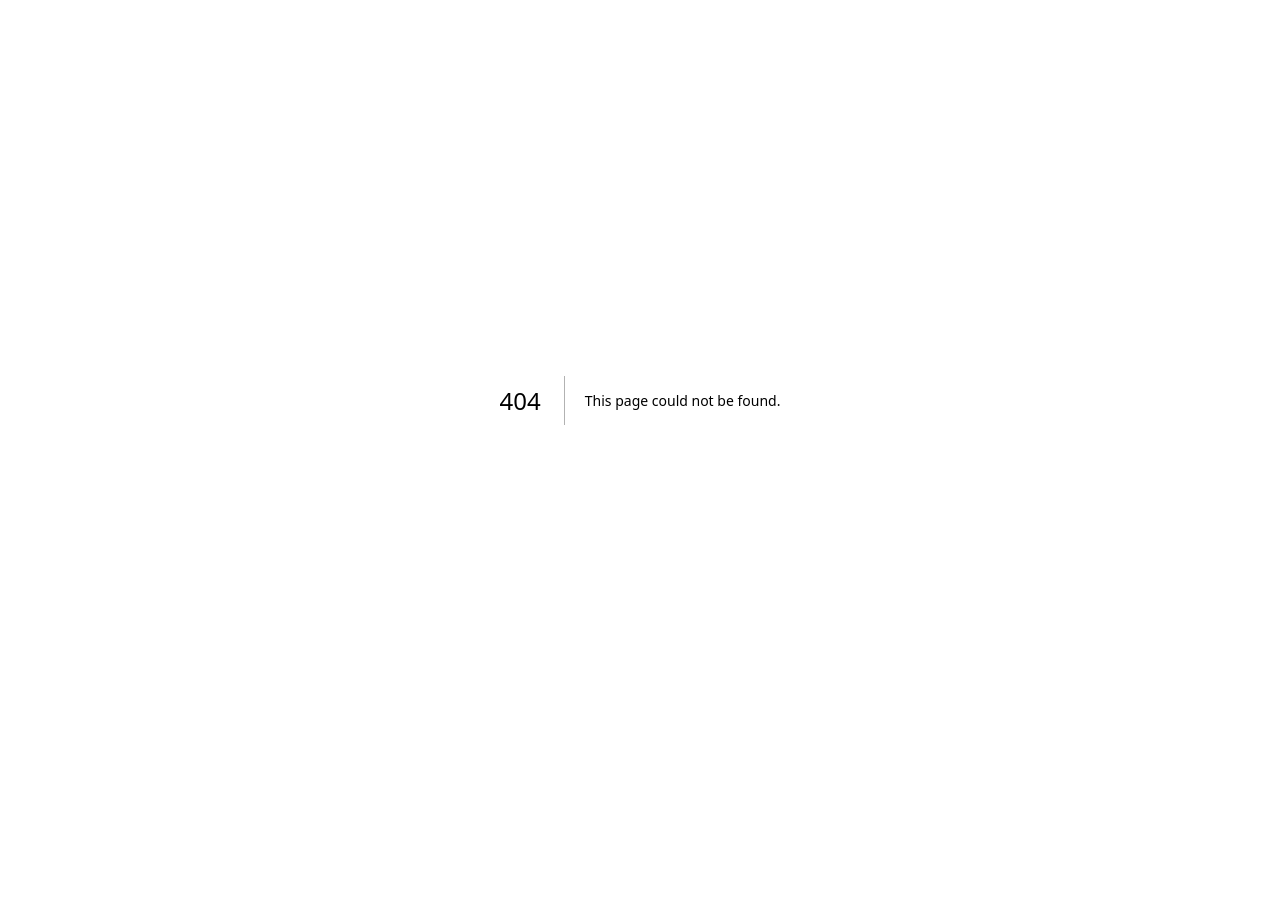
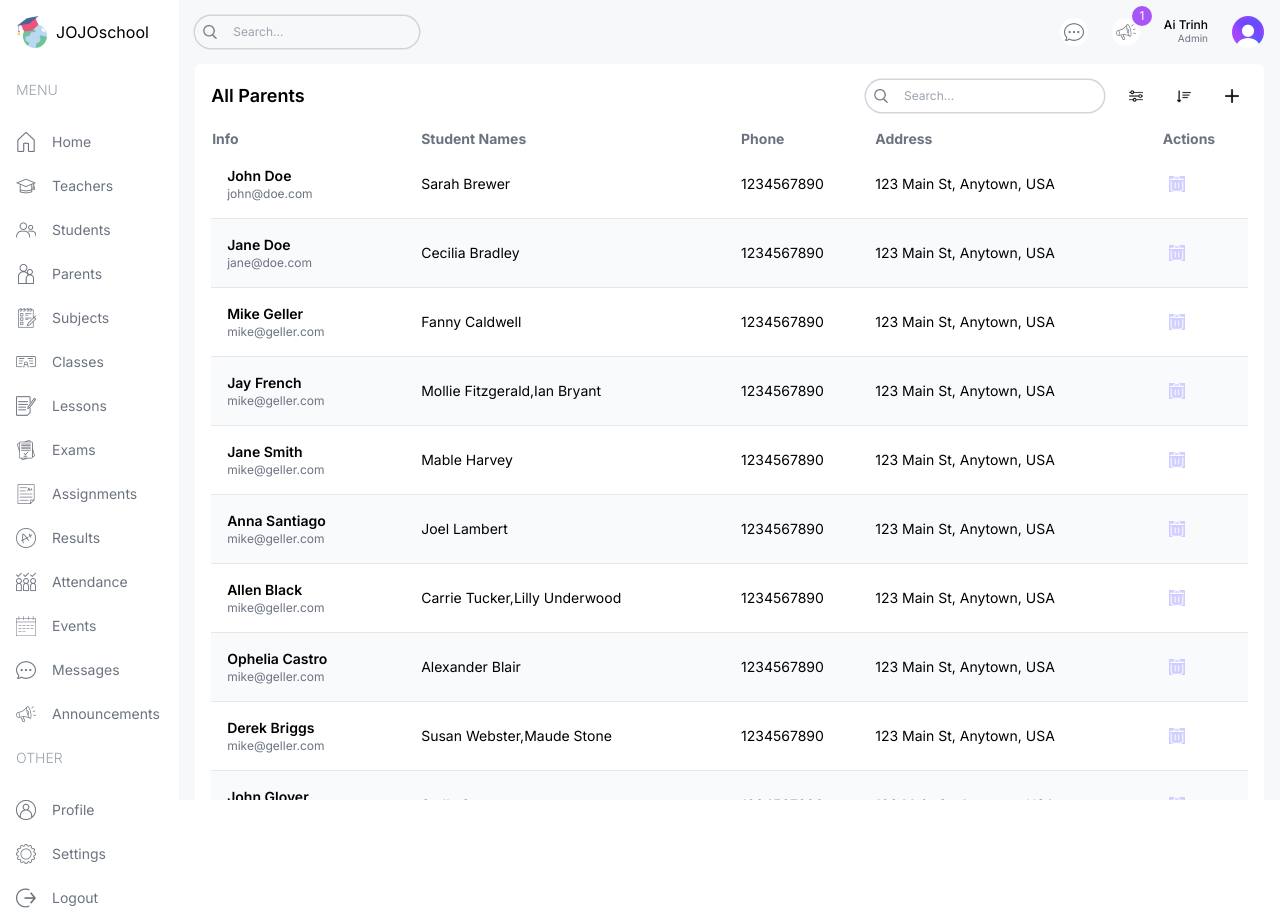
Before and after one commit to AiTrinh303/SCHOOL-Management, a Next.js app: page /list/parents in a window 1280 px wide. Before the commit this address had no page. Before the commit the page ends 800 px from the top, so only its background shows below. Built offline with nearby package versions, Linux system fonts and the light colour scheme.

Commit message:
add parents list page

```diff
--- a/src/app/(dashboard)/list/students/page.tsx
+++ b/src/app/(dashboard)/list/parents/page.tsx
@@ -1,19 +1,15 @@
 import Pagination from "@/components/Pagination";
 import Table from "@/components/Table";
 import TableSearch from "@/components/TableSearch";
-import { role, studentsData } from "@/lib/data";
+import { parentsData, role } from "@/lib/data";
 import Image from "next/image";
-import Link from "next/link";
 
-type Student = {
+type Parent = {
   id: number;
-  studentId: string;
   name: string;
   email?: string;
-  photo: string;
-  phone?: string;
-  grade: number;
-  class: string;
+  students: string[];
+  phone: string;
   address: string;
 };
 
@@ -23,13 +19,8 @@
     accessor: "info",
   },
   {
-    header: "Student ID",
-    accessor: "studentId",
-    className: "hidden md:table-cell",
-  },
-  {
-    header: "Grade",
-    accessor: "grade",
+    header: "Student Names",
+    accessor: "students",
     className: "hidden md:table-cell",
   },
   {
@@ -48,41 +39,28 @@
   },
 ];
 
-const StudentListPage = () => {
-  const renderRow = (item: Student) => (
+const ParentListPage = () => {
+  const renderRow = (item: Parent) => (
     <tr
       key={item.id}
-      className="border-b border-gray-200 even:bg-slate-50 text-sm hover:bg-lamaPurpleLight"
+      className="border-b border-gray-200 even:bg-slate-50 text-sm hover:bg-jojoPurpleLight"
     >
       <td className="flex items-center gap-4 p-4">
-        <Image
-          src={item.photo}
-          alt=""
-          width={40}
-          height={40}
-          className="md:hidden xl:block w-10 h-10 rounded-full object-cover"
-        />
         <div className="flex flex-col">
           <h3 className="font-semibold">{item.name}</h3>
-          <p className="text-xs text-gray-500">{item.class}</p>
+          <p className="text-xs text-gray-500">{item?.email}</p>
         </div>
       </td>
-      <td className="hidden md:table-cell">{item.studentId}</td>
-      <td className="hidden md:table-cell">{item.grade}</td>
+      <td className="hidden md:table-cell">{item.students.join(",")}</td>
       <td className="hidden md:table-cell">{item.phone}</td>
       <td className="hidden md:table-cell">{item.address}</td>
       <td>
         <div className="flex items-center gap-2">
-          <Link href={`/list/teachers/${item.id}`}>
-            <button className="w-7 h-7 flex items-center justify-center rounded-full bg-lamaSky">
-              <Image src="/view.png" alt="" width={16} height={16} />
-            </button>
-          </Link>
           {role === "admin" && (
-            <button className="w-7 h-7 flex items-center justify-center rounded-full bg-lamaPurple">
-              <Image src="/delete.png" alt="" width={16} height={16} />
-            </button>
-          )}
+                      <button className="w-7 h-7 flex items-center justify-center rounded-full bg-jojoPurple">
+                        <Image src="/delete.png" alt="" width={16} height={16} />
+                      </button>
+                    )}
         </div>
       </td>
     </tr>
@@ -92,30 +70,30 @@
     <div className="bg-white p-4 rounded-md flex-1 m-4 mt-0">
       {/* TOP */}
       <div className="flex items-center justify-between">
-        <h1 className="hidden md:block text-lg font-semibold">All Students</h1>
+        <h1 className="hidden md:block text-lg font-semibold">All Parents</h1>
         <div className="flex flex-col md:flex-row items-center gap-4 w-full md:w-auto">
           <TableSearch />
           <div className="flex items-center gap-4 self-end">
-            <button className="w-8 h-8 flex items-center justify-center rounded-full bg-lamaYellow">
+            <button className="w-8 h-8 flex items-center justify-center rounded-full bg-jojoYellow">
               <Image src="/filter.png" alt="" width={14} height={14} />
             </button>
-            <button className="w-8 h-8 flex items-center justify-center rounded-full bg-lamaYellow">
+            <button className="w-8 h-8 flex items-center justify-center rounded-full bg-jojoYellow">
               <Image src="/sort.png" alt="" width={14} height={14} />
             </button>
             {role === "admin" && (
-              <button className="w-8 h-8 flex items-center justify-center rounded-full bg-lamaYellow">
-                <Image src="/plus.png" alt="" width={14} height={14} />
-              </button>
-            )}
+                          <button className="w-8 h-8 flex items-center justify-center rounded-full bg-jojoYellow">
+                            <Image src="/plus.png" alt="Filter" width={14} height={14} />
+                          </button>
+                        )}
           </div>
         </div>
       </div>
       {/* LIST */}
-      <Table columns={columns} renderRow={renderRow} data={studentsData} />
+      <Table columns={columns} renderRow={renderRow} data={parentsData} />
       {/* PAGINATION */}
       <Pagination />
     </div>
   );
 };
 
-export default StudentListPage
+export default ParentListPage;
```
